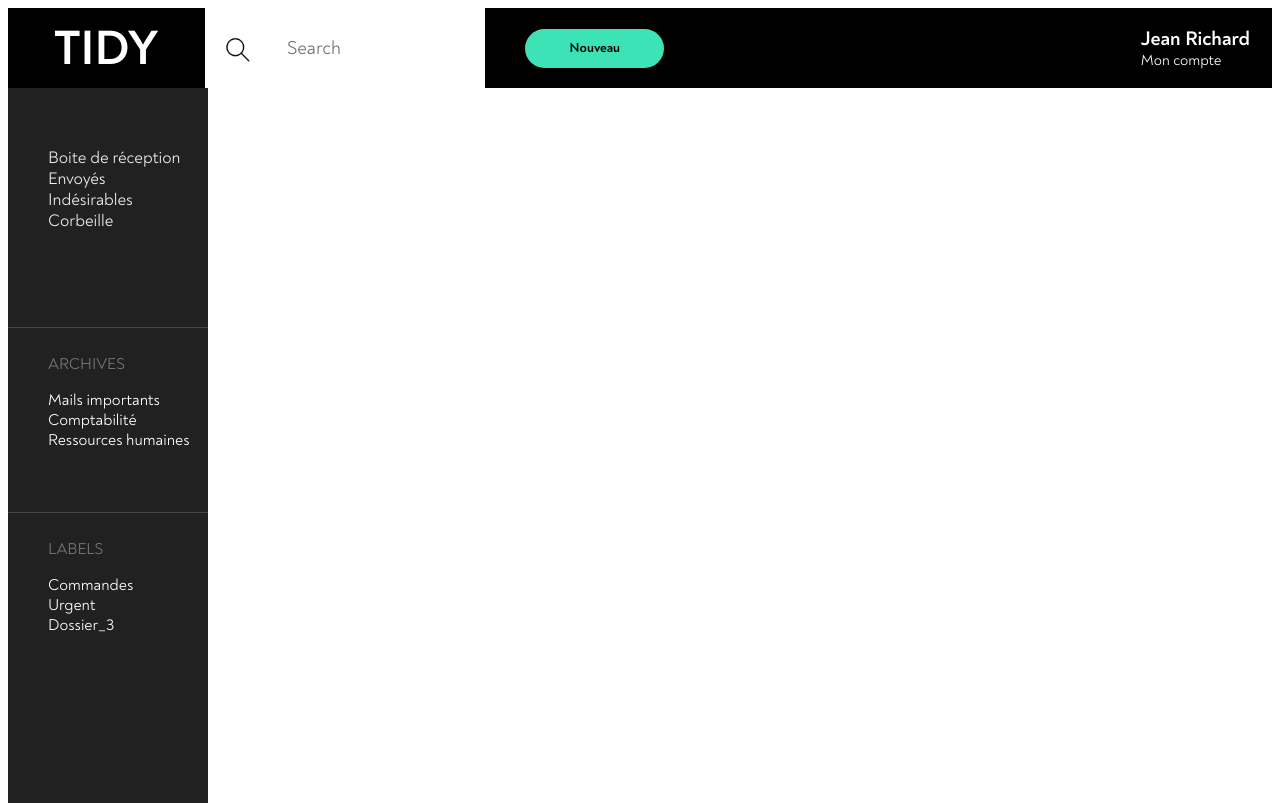
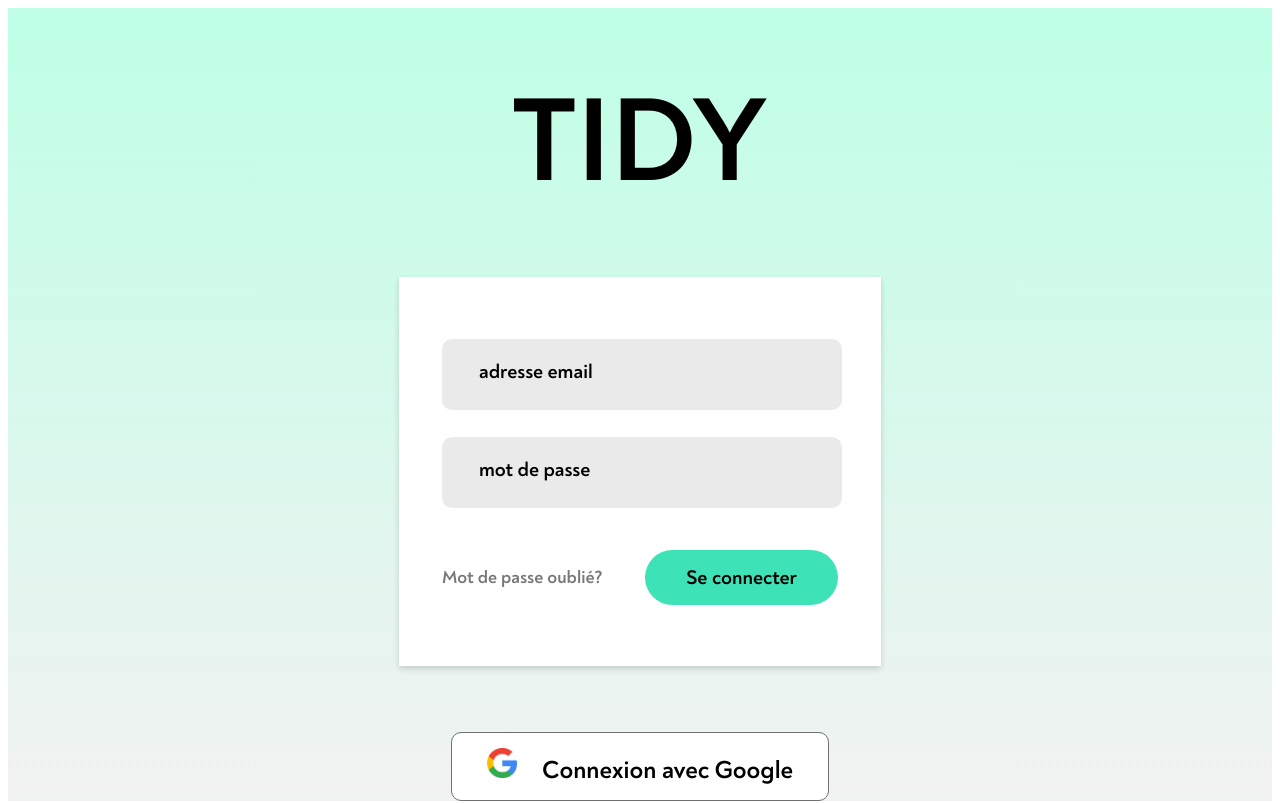
Before and after one commit to Thomsath/hackathonMailbox, a React (Create React App) app: page / in a window 1280 px wide. Shown: the top 803 px of the page. Built offline with nearby package versions, Linux system fonts and the light colour scheme.

Commit message:
Login page : done

```diff
--- a/src/App.js
+++ b/src/App.js
@@ -7,6 +7,7 @@ import './assets/css/App.scss';
 import HeaderComponent from "./components/Header/HeaderComponent";
 import EmailListing from "./components/Listing/EmailListing";
 import MailboxComponent from "./components/Mailbox/MailboxComponent";
+import LoginComponent from "./components/Login/LoginComponent";
 
 const CLIENT_ID = '1088916242183-tib4nmp4ck66o5qqi2q4dlt0a7fao2qt.apps.googleusercontent.com';
 const API_KEY = 'AIzaSyDxs4opGT9OUOq0_6ZAb8SoZO00LsACiJM';
@@ -49,9 +50,9 @@ const App = () => {
 
   return (
     <div className="App">
-        <HeaderComponent/>
-        <main className={"mainContainer"}><MailboxComponent/>
-        </main>
+        {/*<HeaderComponent/>*/}
+      <LoginComponent/>
+
     </div>
   );
 }
--- /dev/null
+++ b/src/assets/css/Login.scss
@@ -0,0 +1,90 @@
+.loginContainer{
+  display: flex;
+  flex-direction: column;
+  justify-content: center;
+  align-items: center;
+  padding:0;
+  margin: 0;
+  background: transparent linear-gradient(180deg, #BEFFE6 0%, #F2F2F2 100%) 0% 0% no-repeat padding-box;
+
+  .loginPageTitle{
+    display: flex;
+    justify-content: center;
+    padding: 60px 0;
+    font-size: 120px;
+    font-family: "Noah Bold";
+    text-transform: uppercase;
+  }
+
+  .loginFormContainer{
+    display: flex;
+    flex-direction: column;
+    justify-content: center;
+    background: #FFFFFF 0% 0% no-repeat padding-box;
+    box-shadow: 0px 3px 6px #00000029;
+    width: 482px;
+    height: 389px;
+
+    .emailInput, .passwordInput{
+      background: #EAEAEA 0% 0% no-repeat padding-box;
+      border-radius: 10px;
+      width: 396px;
+      height: 69px;
+      border: none;
+      margin: 0px 0px 27px 43px;
+
+      &::placeholder{
+        padding-left: 35px;
+        color: #000000;
+        font-family: "Noah Bold";
+        font-size: 20px;
+      }
+    }
+
+
+  }
+
+  .linksContainer{
+    display: flex;
+    justify-content: space-between;
+    margin: 15px 43px 0 43px;
+    align-items: center;
+
+    .forgottenPasswordLink{
+      text-decoration: none;
+      font-family: "Noah Bold";
+      font-size: 18px;
+      color: #777777;
+    }
+
+    .loginButton{
+      background: #3DE2B6 0% 0% no-repeat padding-box;
+      border-radius: 35px;
+      width: 193px;
+      height: 55px;
+      border: none;
+      color: #000000;
+      font-family: "Noah Bold";
+      font-size: 20px;
+    }
+
+  }
+
+  #authorize_button{
+    align-items: center;
+    background: #FFFFFF 0% 0% no-repeat padding-box;
+    border: 1px solid #707070;
+    border-radius: 10px;
+    width: 378px;
+    height: 69px;
+    font-family: "Noah Bold";
+    font-size: 25px;
+    margin-top: 50px;
+  }
+
+  .googleIcon{
+    padding-right: 20px;
+    width: 30px;
+    height: 30px;
+  }
+}
--- a/src/components/ConnectBtn.js
+++ b/src/components/ConnectBtn.js
@@ -1,19 +1,22 @@
 /* global gapi */
 import React, { useState, useEffect } from 'react';
 import { connect, disconnect, listLabels, listMessages } from './../utils/gmailApi';
+import google from '../assets/icons/google.svg.png';
+
 const CLIENT_ID = '1088916242183-tib4nmp4ck66o5qqi2q4dlt0a7fao2qt.apps.googleusercontent.com';
 const API_KEY = 'AIzaSyDxs4opGT9OUOq0_6ZAb8SoZO00LsACiJM';
 const DISCOVERY_DOCS = ["https://www.googleapis.com/discovery/v1/apis/gmail/v1/rest"];
 const SCOPES = 'https://mail.google.com/';
 const USER_ID = 'me';
 
+
 const ConnectBtn = () => {
   return (
     <div>
       <pre id="content"></pre>
-      <button id="authorize_button" onClick={() => connect()}>Authorize</button>
-      <button id="signout_button" onClick={() => disconnect()}>Sign Out</button>
-      <h1>GAPI is loaded and ready to use.</h1>
+        <button id="authorize_button" onClick={() => connect()}><img src={google} className={"googleIcon"}></img> Connexion avec Google</button>
+      {/*<button id="signout_button" onClick={() => disconnect()}>Sign Out</button>*/}
+      {/*<h1>GAPI is loaded and ready to use.</h1>*/}
     </div>
   );
 }
--- /dev/null
+++ b/src/components/Login/LoginComponent.js
@@ -0,0 +1,31 @@
+import React, {Component, StyleSheet} from 'react';
+import '../../assets/css/Login.scss';
+import ConnectBtn from "../ConnectBtn";
+
+
+export default class LoginComponent extends Component {
+
+    constructor() {
+        super();
+    }
+
+    render() {
+        return (
+
+            <div className={"loginContainer"}>
+                <span className={"loginPageTitle"}>Tidy</span>
+                <div className={"loginFormContainer"}>
+                    <input type={"text"} className="emailInput" placeholder={"adresse email"}/>
+                    <input type={"password"} className="passwordInput" placeholder={"mot de passe"}/>
+                    <div className={"linksContainer"}>
+                        <a href={"#"} className={"forgottenPasswordLink"}>Mot de passe oublié?</a>
+                        <button className={"loginButton"}>Se connecter</button>
+                    </div>
+                </div>
+                <ConnectBtn/>
+
+            </div>
+
+        );
+    }
+}
```
Also changed, not shown: src/components/Reminder/ReminderComponent.js (deleted, +0 -14 lines), src/assets/icons/google.svg.png (added).
